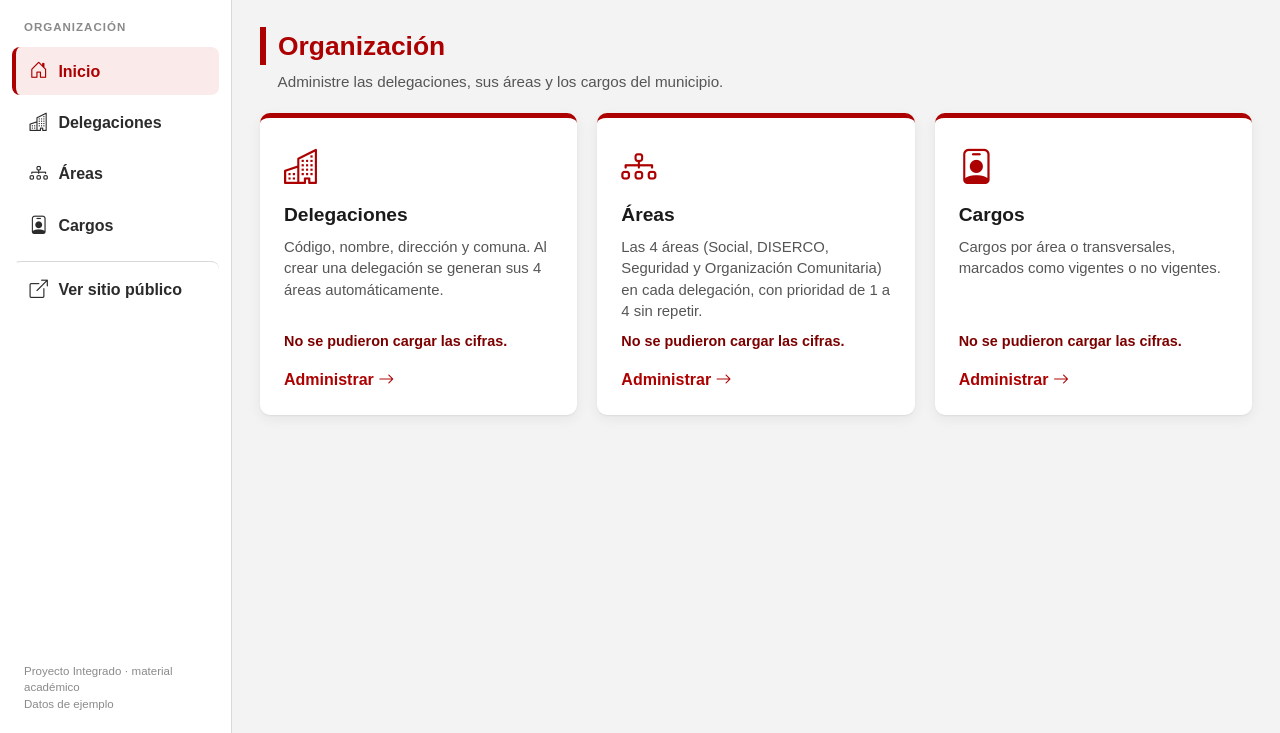
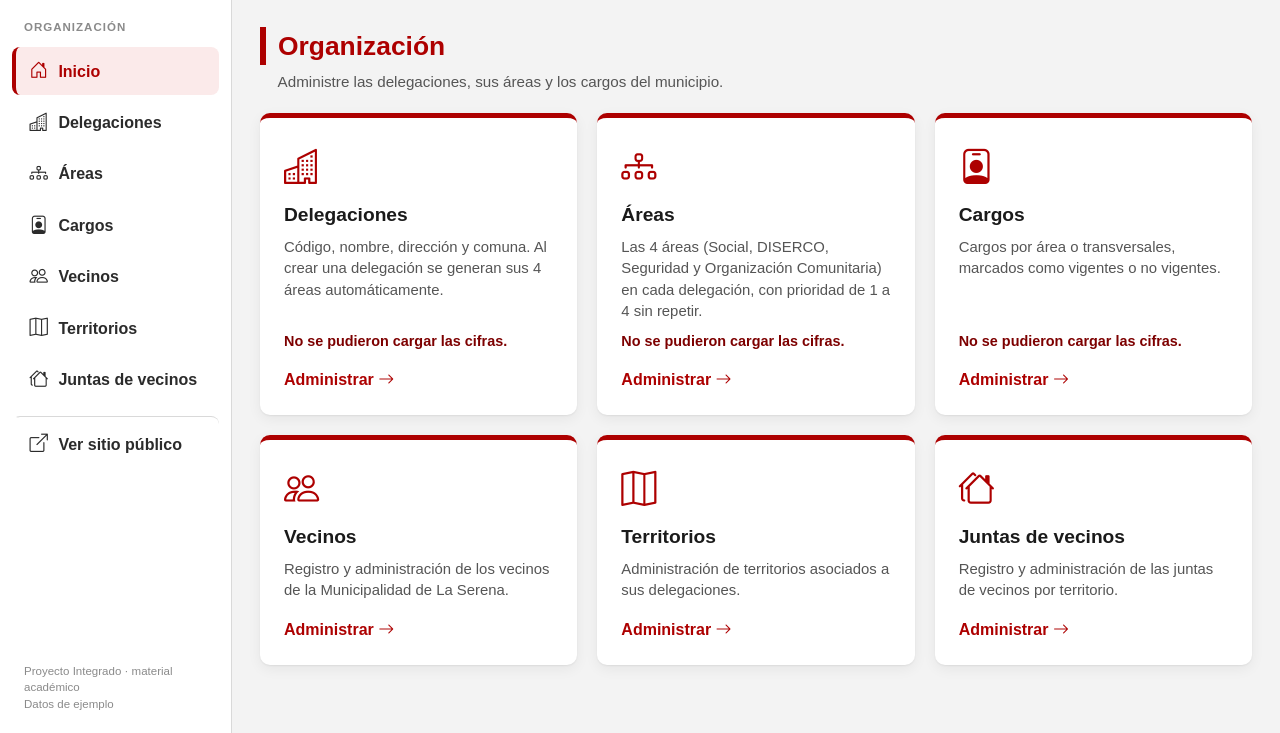
Before and after one commit to Superdev1910/terriia, a Django app: page /organizacion/ in a window 1280 px wide. Shown: the part 72-805 px from the top of the page. Run offline with Django 5.2, Linux system fonts and the light colour scheme; a user stored in the database is signed in; data comes from the database, SQL or seed files in the repository; tables that the repository leaves empty hold one stand-in row (values such as "Sample post"); some libraries are stand-ins or nearby versions.

Commit message:
feat: unificar navegacion de territorio y organizacion
Co-authored-by: Copilot <223556219+Copilot@users.noreply.github.com>

```diff
--- a/organizacion/pantallas.py
+++ b/organizacion/pantallas.py
@@ -21,6 +21,9 @@ MENU = [
     ("org_delegaciones", "Delegaciones", "bi-buildings"),
     ("org_areas", "Áreas", "bi-diagram-3"),
     ("org_cargos", "Cargos", "bi-person-badge"),
+    ("territorio_vecinos", "Vecinos", "bi-people"),
+    ("territorio_territorios", "Territorios", "bi-map"),
+    ("territorio_juntas", "Juntas de vecinos", "bi-houses"),
 ]
 
 
--- a/organizacion/templates/organizacion/base.html
+++ b/organizacion/templates/organizacion/base.html
@@ -38,12 +38,23 @@
 
   <div class="estructura">
     <nav class="menu" id="menu" aria-label="Principal">
+      {% if menu_secciones %}
+        {% for seccion in menu_secciones %}
+          <p class="menu-titulo">{{ seccion.0 }}</p>
+          {% for nombre, texto, icono in seccion.1 %}
+            <a href="{% url nombre %}" class="{% if nombre == activa %}activo{% endif %}" {% if nombre == activa %}aria-current="page"{% endif %}>
+              <i class="bi {{ icono }}" aria-hidden="true"></i> {{ texto }}
+            </a>
+          {% endfor %}
+        {% endfor %}
+      {% else %}
         <p class="menu-titulo">Organización</p>
         {% for nombre, texto, icono in menu %}
           <a href="{% url nombre %}" class="{% if nombre == activa %}activo{% endif %}" {% if nombre == activa %}aria-current="page"{% endif %}>
             <i class="bi {{ icono }}" aria-hidden="true"></i> {{ texto }}
           </a>
         {% endfor %}
+      {% endif %}
       <a href="{% url 'pub_inicio' %}" class="menu-enlace"><i class="bi bi-box-arrow-up-right" aria-hidden="true"></i> Ver sitio público</a>
       <p class="menu-pie">Proyecto Integrado · material académico<br>Datos de ejemplo</p>
     </nav>
--- a/organizacion/templates/organizacion/inicio.html
+++ b/organizacion/templates/organizacion/inicio.html
@@ -31,6 +31,24 @@
     <p class="cifras" id="cifrasCargos" aria-live="polite">Cargando cifras…</p>
     <span class="ir">Administrar <i class="bi bi-arrow-right"></i></span>
   </a>
+  <a class="tarjeta" href="{% url 'territorio_vecinos' %}">
+    <i class="bi bi-people"></i>
+    <h2>Vecinos</h2>
+    <p>Registro y administración de los vecinos de la Municipalidad de La Serena.</p>
+    <span class="ir">Administrar <i class="bi bi-arrow-right"></i></span>
+  </a>
+  <a class="tarjeta" href="{% url 'territorio_territorios' %}">
+    <i class="bi bi-map"></i>
+    <h2>Territorios</h2>
+    <p>Administración de territorios asociados a sus delegaciones.</p>
+    <span class="ir">Administrar <i class="bi bi-arrow-right"></i></span>
+  </a>
+  <a class="tarjeta" href="{% url 'territorio_juntas' %}">
+    <i class="bi bi-houses"></i>
+    <h2>Juntas de vecinos</h2>
+    <p>Registro y administración de las juntas de vecinos por territorio.</p>
+    <span class="ir">Administrar <i class="bi bi-arrow-right"></i></span>
+  </a>
 </div>
 {% endblock %}
 
```
Also changed, not shown: territorio/pantallas.py (+13 -0 lines). Lines whose indentation alone changed are shown as unchanged.
